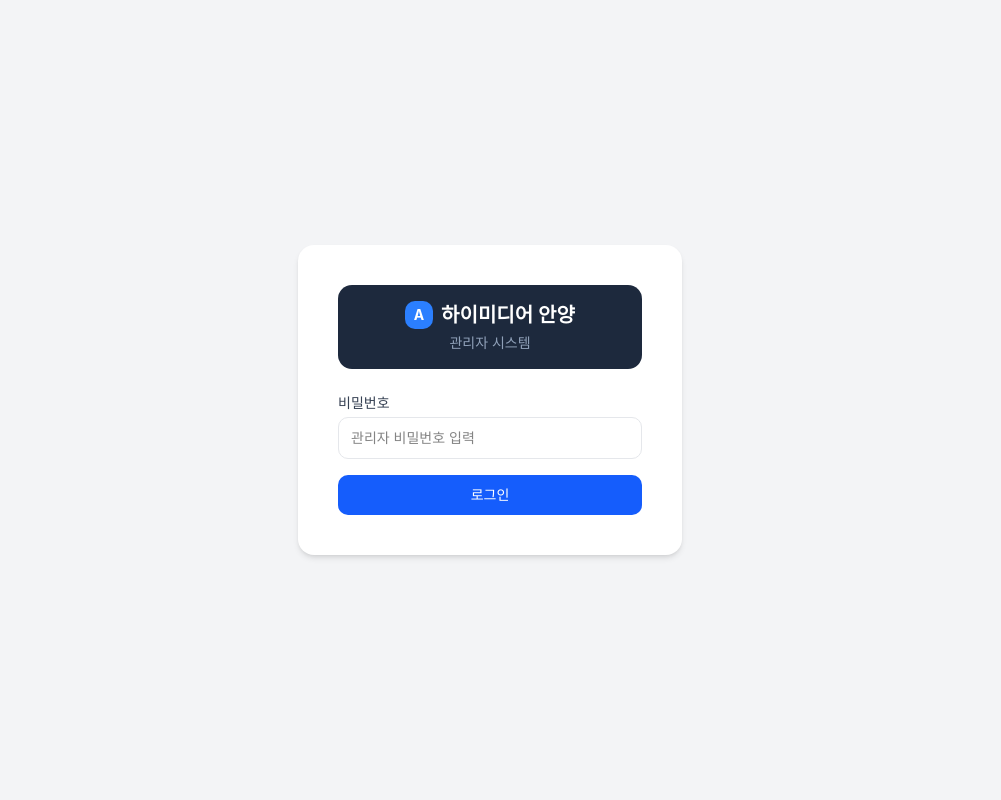
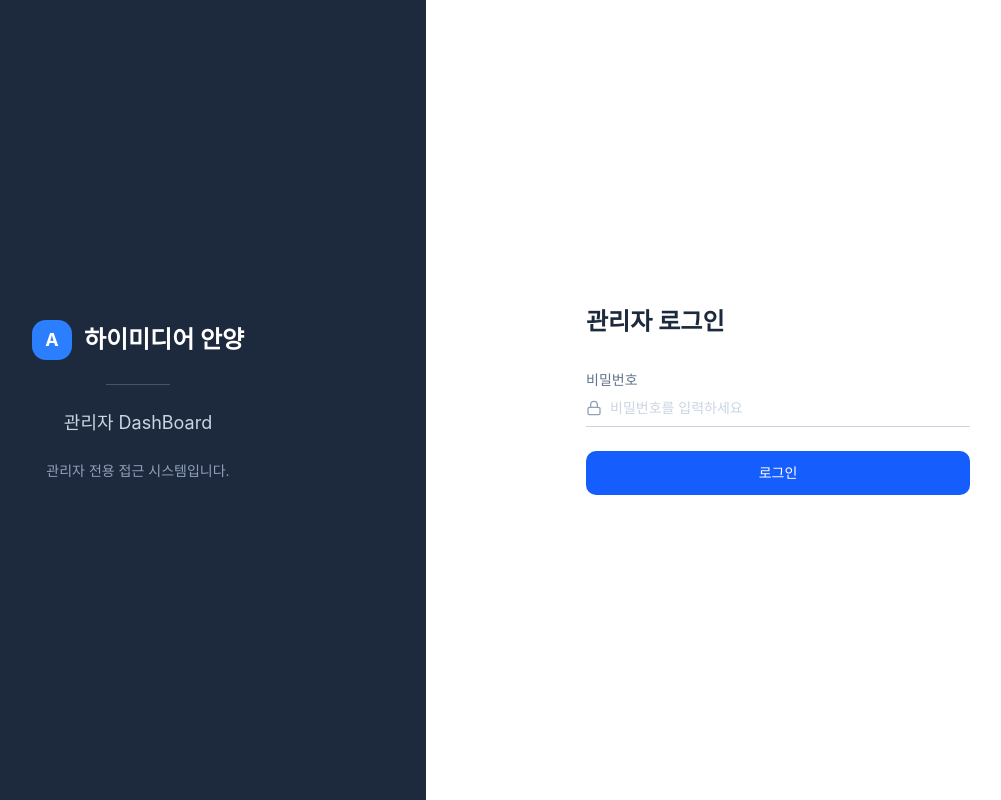
Before and after one commit to Kimbang1/ayAdmindash, a React (Vite) app: page /login in a window 1280 px wide. Shown: the whole page, without its empty margins (150-1151 px from the left). Built offline with nearby package versions, Linux system fonts and the light colour scheme.

Commit message:
feat: redesign login page with split-screen layout (Brickshare style)

```diff
--- a/src/app/pages/LoginPage.tsx
+++ b/src/app/pages/LoginPage.tsx
@@ -1,6 +1,7 @@
 import { useState } from 'react'
 import { useNavigate } from 'react-router'
 import { useAuth } from '../lib/auth'
+import { Lock } from 'lucide-react'
 
 export function LoginPage() {
   const { login } = useAuth()
@@ -26,45 +27,54 @@ export function LoginPage() {
   }
 
   return (
-    <div className="min-h-screen flex items-center justify-center bg-gray-100">
-      <div className="bg-white p-10 rounded-2xl shadow-md w-full max-w-sm">
-        <div className="bg-slate-800 rounded-xl p-4 mb-6 text-center">
-          <div className="flex items-center justify-center gap-2 mb-1">
-            <div className="h-7 w-7 rounded-lg bg-blue-500 flex items-center justify-center">
-              <span className="text-white text-sm font-bold">A</span>
+    <div className="min-h-screen flex">
+      {/* Left Panel */}
+      <div className="hidden md:flex w-[45%] bg-slate-800 flex-col justify-center items-center gap-6 p-12">
+        <div className="flex items-center gap-3">
+          <div className="w-10 h-10 rounded-xl bg-blue-500 flex items-center justify-center">
+            <span className="text-white text-lg font-bold">A</span>
           </div>
-            <h1 className="text-white text-xl font-semibold">하이미디어 안양</h1>
+          <span className="text-white text-2xl font-bold">하이미디어 안양</span>
         </div>
-          <p className="text-slate-400 text-sm">관리자 시스템</p>
+        <div className="border-t border-slate-600 w-16" />
+        <p className="text-slate-300 text-lg">관리자 DashBoard</p>
+        <p className="text-slate-400 text-sm text-center max-w-xs">
+          관리자 전용 접근 시스템입니다.
+        </p>
       </div>
-        <form onSubmit={handleSubmit} className="space-y-4">
+
+      {/* Right Panel */}
+      <div className="flex-1 bg-white flex flex-col justify-center items-center p-8 md:p-16">
+        <div className="w-full max-w-sm">
+          <h1 className="text-2xl font-semibold text-slate-800 mb-8">관리자 로그인</h1>
+          <form onSubmit={handleSubmit} className="space-y-6">
             <div>
-            <label className="block text-sm font-medium text-gray-700 mb-1">
-              비밀번호
-            </label>
+              <label className="block text-sm text-slate-500 mb-2">비밀번호</label>
+              <div className="flex items-center gap-2 border-b border-slate-300 focus-within:border-blue-500 pb-2 transition-colors">
+                <Lock className="w-4 h-4 text-slate-400 shrink-0" />
                 <input
                   name="password"
                   type="password"
                   autoComplete="current-password"
                   required
-              className="w-full border border-gray-200 rounded-lg px-3 py-2.5 text-sm focus:outline-none focus:ring-2 focus:ring-blue-500"
-              placeholder="관리자 비밀번호 입력"
+                  className="flex-1 outline-none text-sm placeholder:text-slate-300"
+                  placeholder="비밀번호를 입력하세요"
                 />
               </div>
+            </div>
             {error && (
-            <p className="text-red-500 text-sm bg-red-50 border border-red-200 rounded-lg px-3 py-2">
-              {error}
-            </p>
+              <p className="text-red-500 text-sm">{error}</p>
             )}
             <button
               type="submit"
               disabled={loading}
-            className="w-full py-2.5 bg-blue-600 text-white rounded-lg text-sm font-medium hover:bg-blue-700 disabled:opacity-50 transition-colors"
+              className="w-full py-3 bg-blue-600 text-white rounded-lg text-sm font-medium hover:bg-blue-700 disabled:opacity-50 transition-colors"
             >
               {loading ? '로그인 중...' : '로그인'}
             </button>
           </form>
         </div>
       </div>
+    </div>
   )
 }
```
Also changed, not shown: 1 other file (tests, documents, lock files or other folders). Lines whose indentation alone changed are shown as unchanged.
